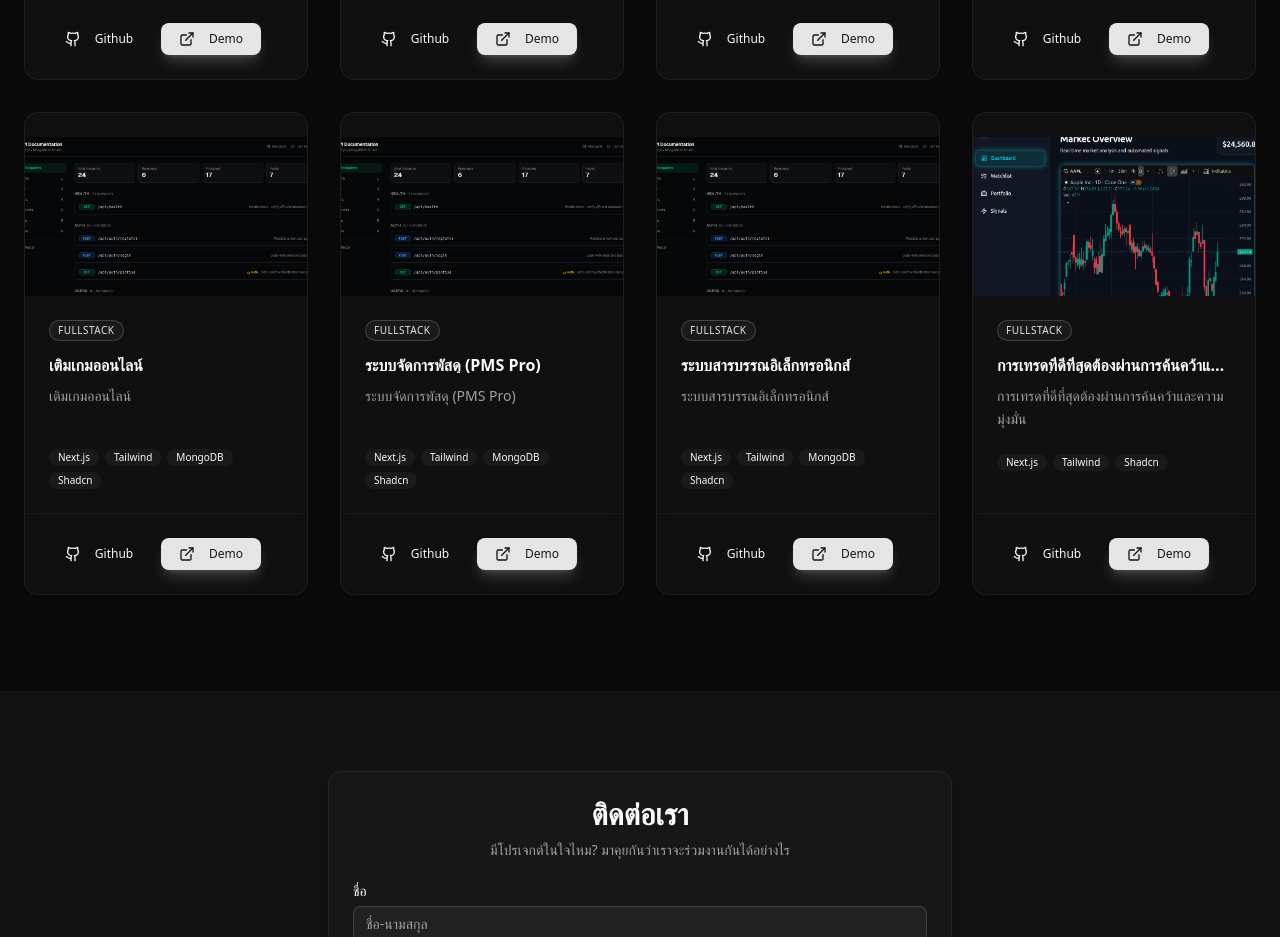
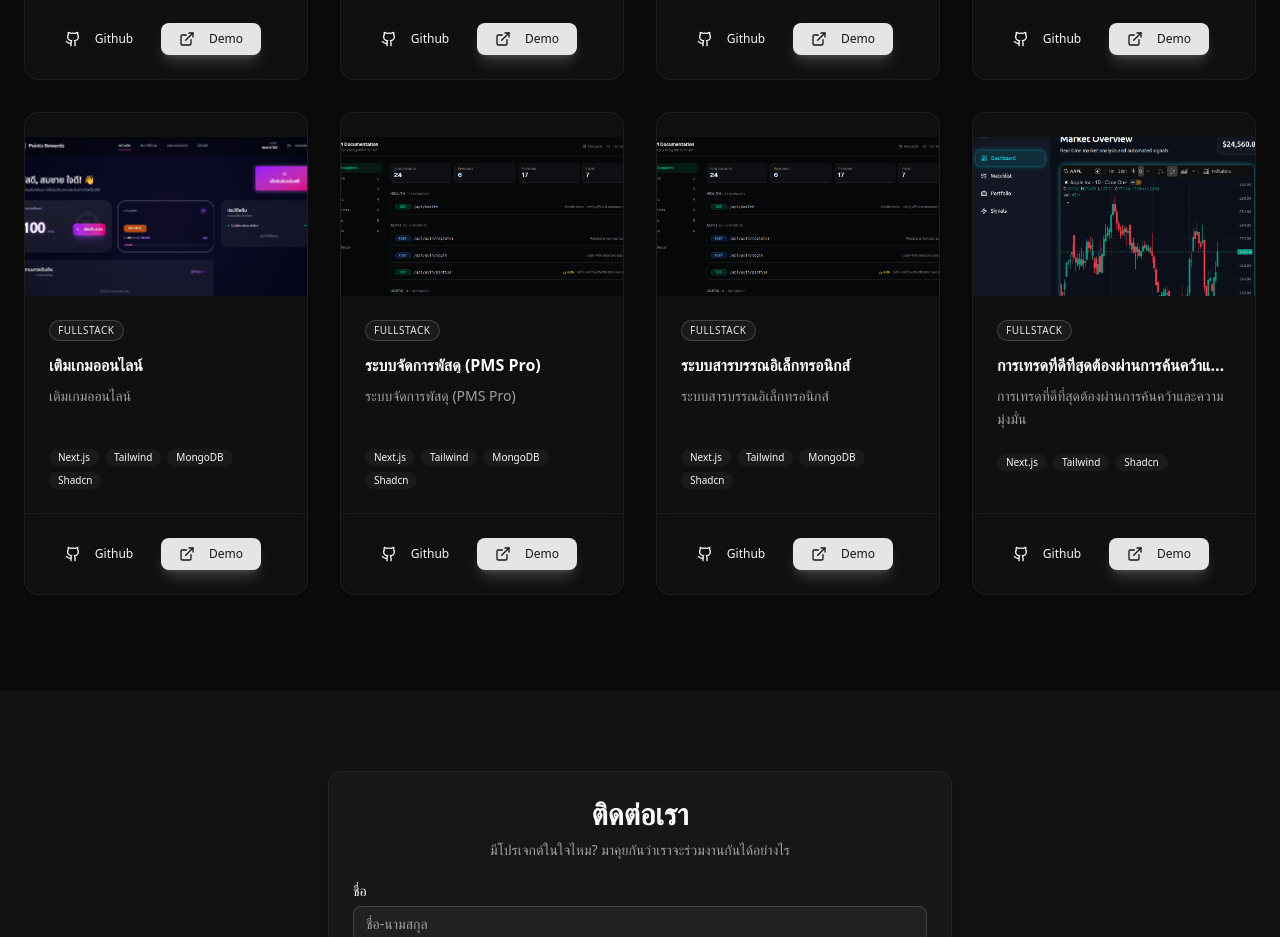
Before and after one commit to sananbsd2021/MERN-Portfolio, a Next.js app: page / in a window 1280 px wide. Shown: the part 3100-4037 px from the top of the page. Built offline with nearby package versions, Linux system fonts and the light colour scheme; no server answers.

Commit message:
Update Projects.tsx

```diff
--- a/src/components/Projects.tsx
+++ b/src/components/Projects.tsx
@@ -91,7 +91,7 @@ const projects = [
         category: 'Fullstack',
         github: '#',
         demo: 'https://mern-register-news.vercel.app/',
-        image: 'api.png',
+        image: 'Games.png',
     },
     {
         title: 'ระบบจัดการพัสดุ (PMS Pro)',
```
